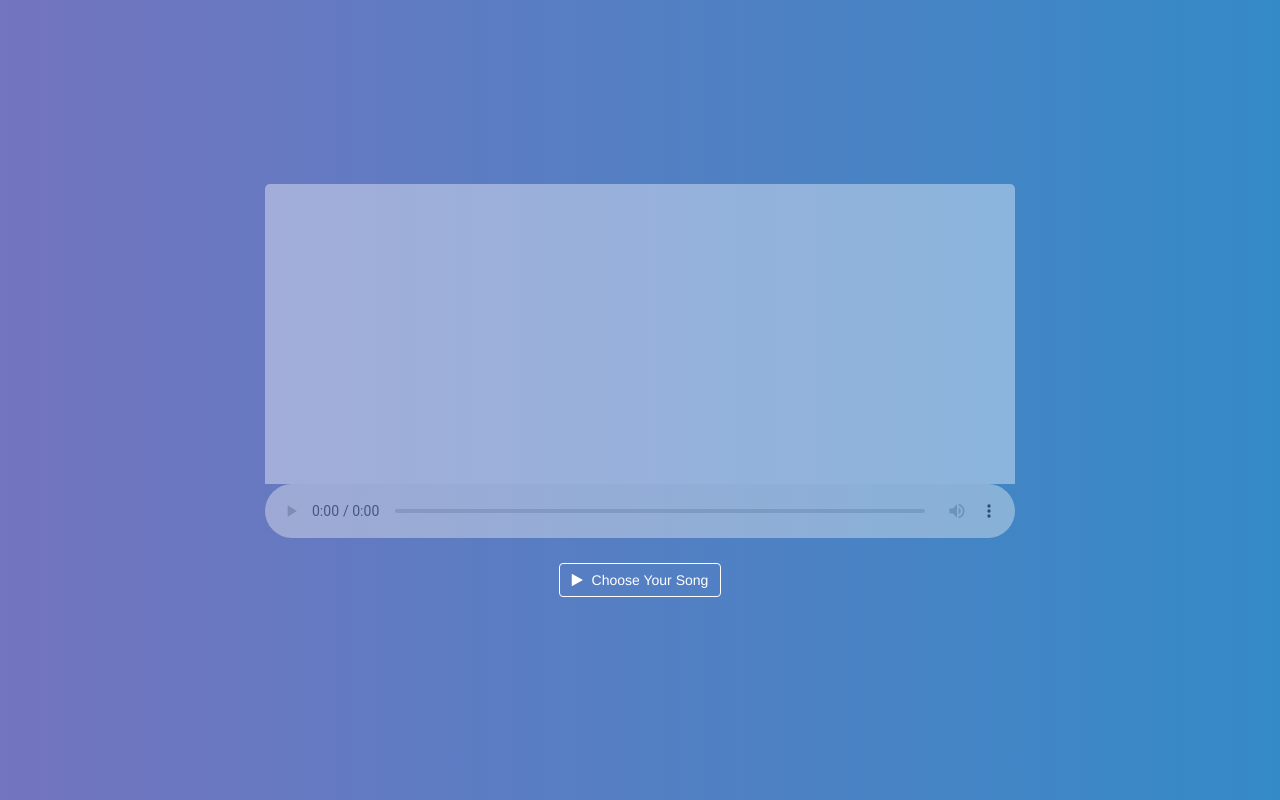
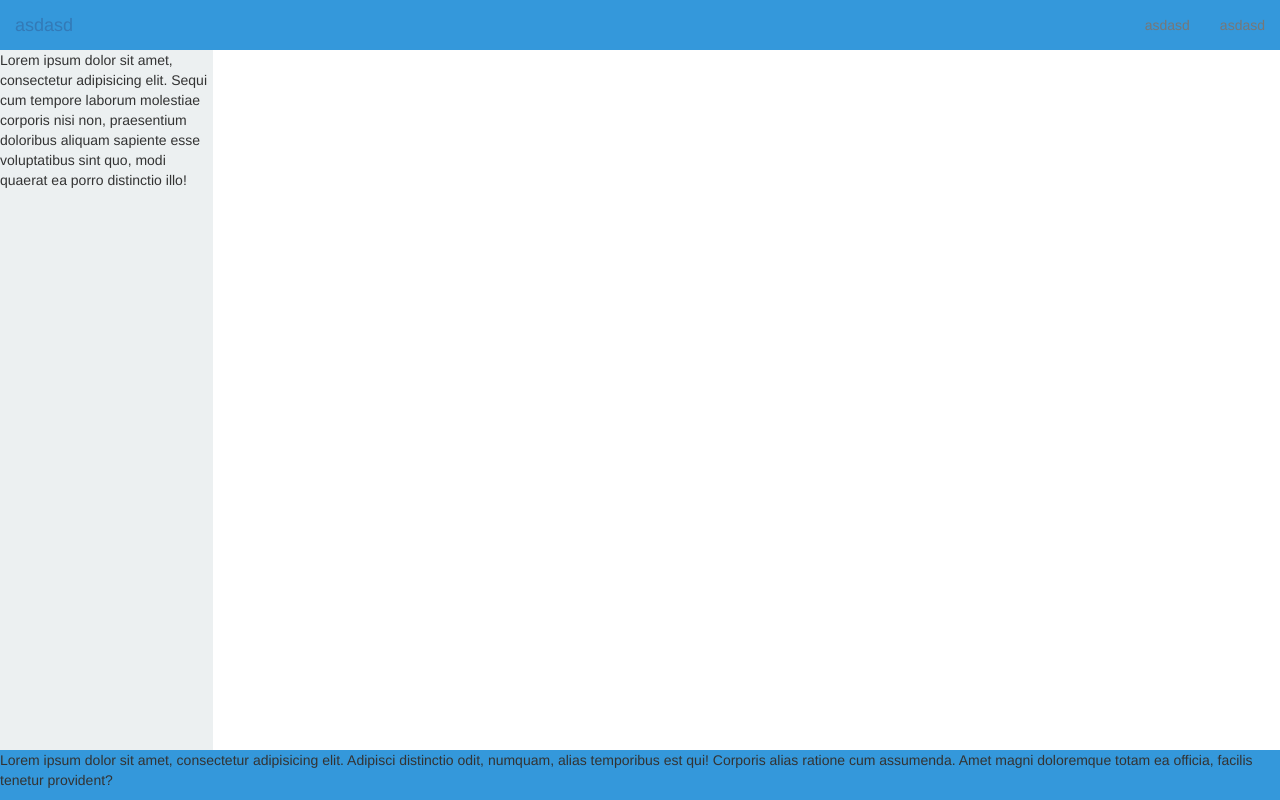
Before and after one commit to muhibbudins/pulse, a website: page index.html in a window 1280 px wide. Drawn offline with Linux system fonts and the light colour scheme.

Commit message:
latest push prepare new design

```diff
--- a/index.html
+++ b/index.html
@@ -5,22 +5,22 @@
     <meta charset="UTF-8">
     <meta name="viewport" content="width=device-width, initial-scale=1.0">
 
-    <title>Pulse - HTML 5 Visualizer</title>
+    <title>Pulse Player</title>
 
     <!-- Meta Tags for SEO -->
     <meta property="og:title" content="Pulse"/>
     <meta property="og:url" content="https://muhibbudins.github.io/Pulse/"/>
     <meta property="og:image" content="https://muhibbudins.github.io/Pulse/preview.png"/>
-    <meta property="og:description" content="HTML 5 Song Visualizer from local file pure Vanilla JS "/>
+    <meta property="og:description" content="HTML 5 Audio Player"/>
 
     <meta name="twitter:creator" content="Muhibbudin Suretno"/>
     <meta name="twitter:title" content="Pulse"/>
     <meta name="twitter:url" content="https://muhibbudins.github.io/Pulse/"/>
-    <meta name="twitter:description" content="HTML 5 Song Visualizer from local file pure Vanilla JS "/>
+    <meta name="twitter:description" content="HTML 5 Audio Player"/>
     <meta name="twitter:image" content="https://muhibbudins.github.io/Pulse/preview.png"/>
 
     <meta itemprop="name" content="Pulse"/>
-    <meta itemprop="description" content="HTML 5 Song Visualizer from local file pure Vanilla JS "/>
+    <meta itemprop="description" content="HTML 5 Audio Player"/>
     <meta itemprop="image" content="https://muhibbudins.github.io/Pulse/preview.png"/>
 
     <!--[if lt IE 9]>
@@ -32,38 +32,37 @@
     <link rel="stylesheet" href="css/animate.min.css">
 
     <!-- Import Custom Style -->
-    <link rel="stylesheet" href="css/style.css">
+    <link rel="stylesheet" href="css/default.css">
 </head>
-
 <body>
-    <section class="hero">
-        <div class="container">
-            <div class="row">
-                <div class="col-md-8 col-md-offset-2">
-                    <div id="visualizer" class="visualizer">
-                    </div>
-                    <audio id="audio" type="audio/mp3" controls="controls"></audio>
-
-                    <div class="source">
-                        <input id="source" type="file" class="form-control hidden" accept="audio/mp3">
-                        <label for="source" class="btn btn-default source-file"><i class="fa fa-play"></i> Choose Your Song</label>
-                    </div>
-                </div>
+    <!-- Header -->
+    <div class="navbar navbar-default navbar-fixed-top pulse-header">
+        <div class="container-fluid">
+            <div class="navbar-brand col-md-2">
+                <a href="">asdasd</a>
+            </div>
+            <ul class="nav navbar-nav navbar-right">
+                <li><a href="">asdasd</a></li>
+                <li><a href="">asdasd</a></li>
+            </ul>
+        </div>
+    </div>
+    <!-- Player -->
+    <div class="navbar navbar-default navbar-fixed-bottom pulse-player">
+        Lorem ipsum dolor sit amet, consectetur adipisicing elit. Adipisci distinctio odit, numquam, alias temporibus est qui! Corporis alias ratione cum assumenda. Amet magni doloremque totam ea officia, facilis tenetur provident?
+    </div>
+    <!-- Content -->
+    <div class="container-fluid">
+        <div class="row">
+            <div class="col-md-2 pulse-sidebar">
+                Lorem ipsum dolor sit amet, consectetur adipisicing elit. Sequi cum tempore laborum molestiae corporis nisi non, praesentium doloribus aliquam sapiente esse voluptatibus sint quo, modi quaerat ea porro distinctio illo!
+            </div>
+            <div class="col-md-10 pulse-content">
+                Lorem ipsum dolor sit amet, consectetur adipisicing elit. Eveniet a adipisci, cumque beatae totam quos ipsam non obcaecati quae asperiores? Saepe earum, deserunt possimus impedit doloremque quibusdam reprehenderit delectus repudiandae.
             </div>
         </div>
-    </section>
+    </div>
 
-    <!-- Import Vendor Script -->
-    <script type="text/javascript" src="js/id3.min.js"></script>
-    <script type="text/javascript" src="js/pulse.js"></script>
-    <script type="text/javascript">
-        var wave = Pulse.init({
-            type   : 'bars',
-            player : '#audio',
-            source : '#source',
-            target : '#visualizer',
-            debug  : false
-        });
-    </script>
+
 </body>
 </html>
--- /dev/null
+++ b/scss/default.scss
@@ -0,0 +1,30 @@
+@import "global/flat.scss";
+@import "global/function.scss";
+
+// Header
+.pulse-header {
+	background-color: $peterriver;
+	border: 0;
+
+	.navbar-brand {
+		background-color: darken($peterriver, 3%);
+	}
+}
+
+// Player
+.pulse-player {
+	background-color: $peterriver;
+	border: 0;
+}
+
+// Sidebar
+.pulse-sidebar {
+	padding: 50px 0;
+	height: 100vh;
+	background-color: $clouds;
+}
+
+// Content
+.pulse-content {
+	padding: 0;
+}
```
Also changed, not shown: index.old.html (added, +69 -0 lines), css/default.css (added).
